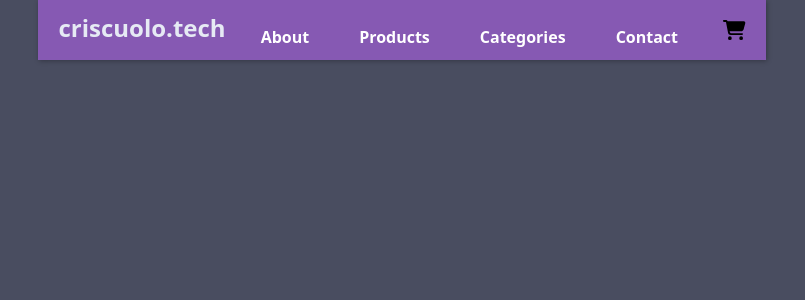
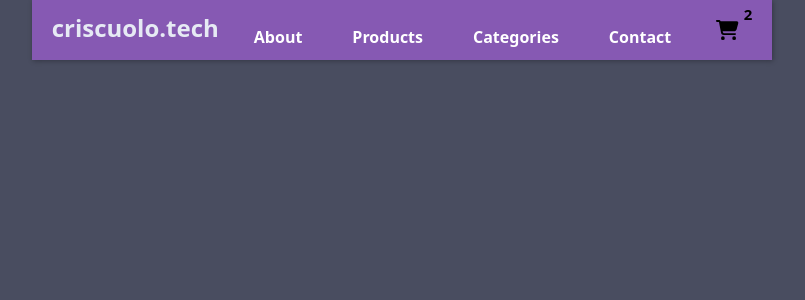
Before and after one commit to facundo-criscuolo/preentrega1-criscuolo, a React (Vite) app: page / in a window 1280 px wide. Shown: the top 300 px of the page, without its empty margins (238-1043 px from the left). Built offline with nearby package versions, Linux system fonts and the light colour scheme.

Commit message:
correccion preentrega-1

```diff
--- a/package.json
+++ b/package.json
@@ -11,7 +11,8 @@
   },
   "dependencies": {
     "react": "^18.2.0",
-    "react-dom": "^18.2.0"
+    "react-dom": "^18.2.0",
+    "react-toastify": "^9.1.3"
   },
   "devDependencies": {
     "@types/react": "^18.0.37",
--- a/src/App.jsx
+++ b/src/App.jsx
@@ -1,5 +1,6 @@
 import "./App.css";
 import Header from "../src/components/header/index";
+import AddToCart from "./components/cart/itemListContainer";
 
 function App() {
 
--- a/src/components/cart/cartWidget.jsx
+++ b/src/components/cart/cartWidget.jsx
@@ -1,10 +1,14 @@
 import React from "react";
 import "./style.css";
+import AddToCart from "./itemListContainer";
 
-const Cart = () => {
+const Cart =  ({ logo, menuItem }) => {
     return (
         <div>
+            <span>
             <svg xmlns="http://www.w3.org/2000/svg" height="1em" viewBox="0 0 576 512" className="cartIcon"><path d="M0 24C0 10.7 10.7 0 24 0H69.5c22 0 41.5 12.8 50.6 32h411c26.3 0 45.5 25 38.6 50.4l-41 152.3c-8.5 31.4-37 53.3-69.5 53.3H170.7l5.4 28.5c2.2 11.3 12.1 19.5 23.6 19.5H488c13.3 0 24 10.7 24 24s-10.7 24-24 24H199.7c-34.6 0-64.3-24.6-70.7-58.5L77.4 54.5c-.7-3.8-4-6.5-7.9-6.5H24C10.7 48 0 37.3 0 24zM128 464a48 48 0 1 1 96 0 48 48 0 1 1 -96 0zm336-48a48 48 0 1 1 0 96 48 48 0 1 1 0-96z"/></svg>
+            <AddToCart greeting="2"/>
+            </span>
         </div>
     )
 }
--- /dev/null
+++ b/src/components/cart/itemListContainer.jsx
@@ -0,0 +1,12 @@
+import React from "react";
+import "./style.css";
+
+const AddToCart = ({ greeting }) => {
+  return (
+    <div>
+      <h2 className="greeting">{greeting}</h2>
+    </div>
+  );
+}
+
+export default AddToCart;
--- a/src/components/cart/style.css
+++ b/src/components/cart/style.css
@@ -1,7 +1,13 @@
 .cartIcon {
     font-size: 20px;
     margin-top: 20px;
-    margin-right: 20px;
+    margin-right: 5px;
     margin-left: 20px;
     color: white;
 }
+
+.greeting {
+    color:black;
+    font-size: 15px;
+    margin-top: 3px;
+}
--- a/src/components/header/style.css
+++ b/src/components/header/style.css
@@ -59,7 +59,12 @@
     overflow: hidden;
     max-height: 0;
     transition: max-height .5s ease-out;
+    margin-right: 20px;
 }
+.nav span {
+    display: inline-flex;
+}
+
 .menu a{
     display: block;
     padding: 25px;
```
Also changed, not shown: 1 other file (tests, documents, lock files or other folders).
